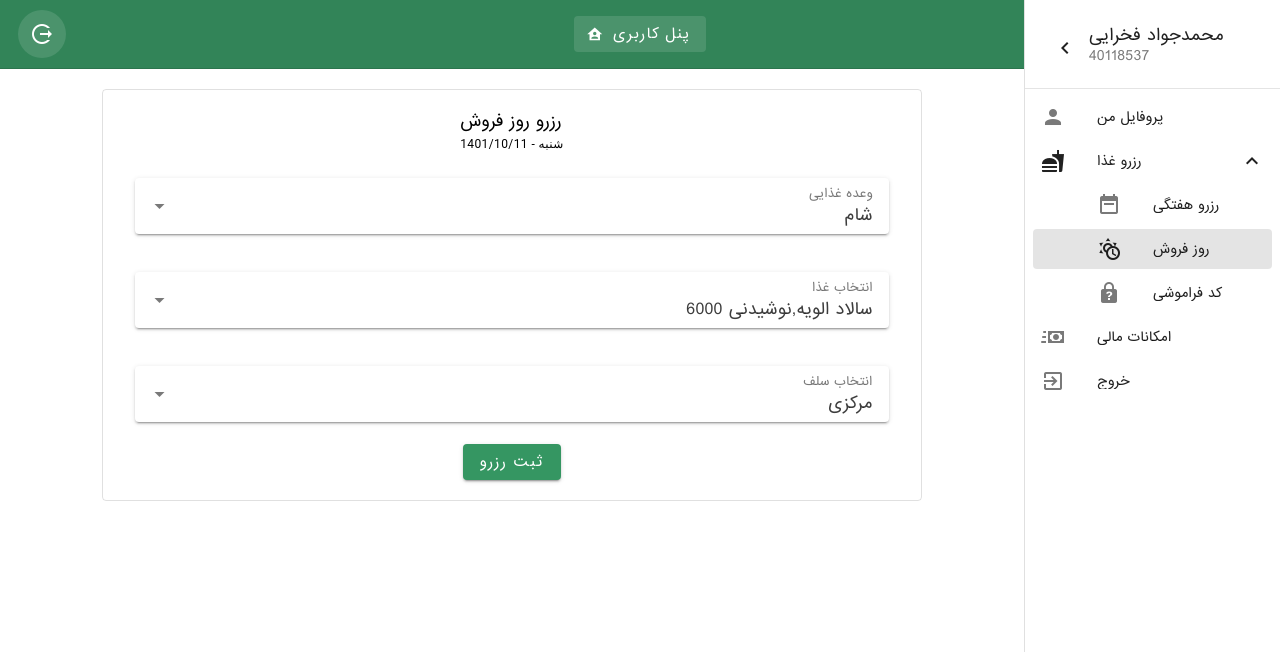
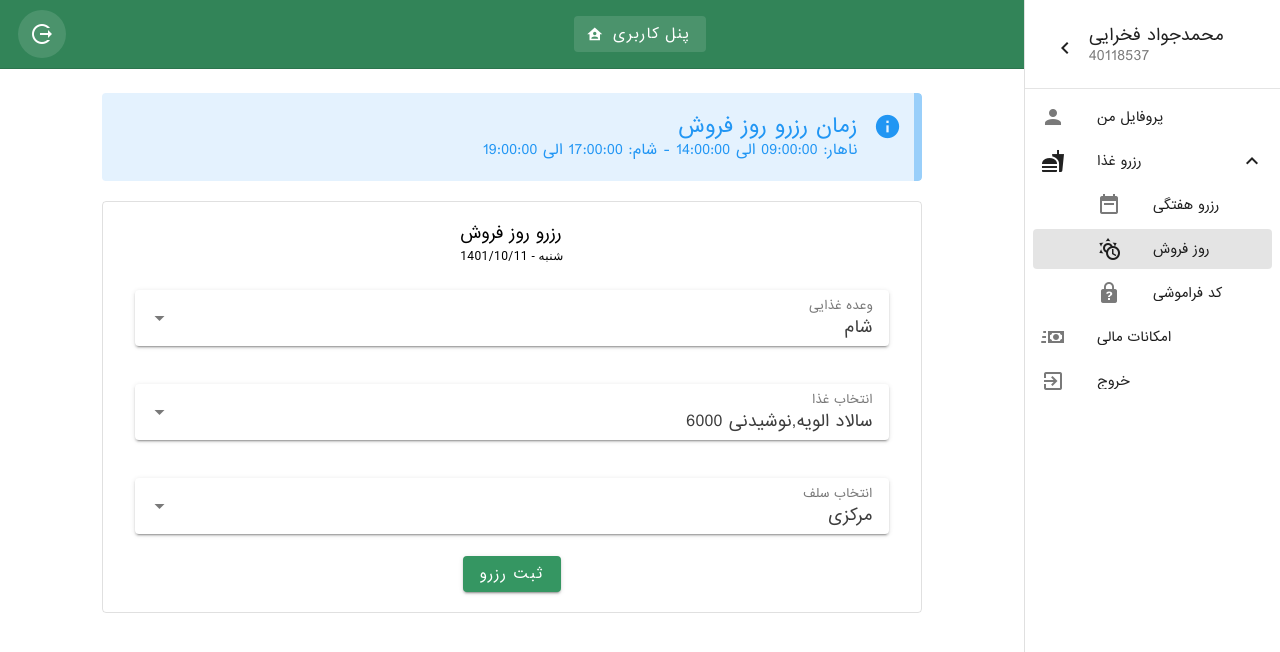
Before and after one commit to mamadjavaad/foodReservations, a Vue app: page /panel/dailyreserve in a window 1280 px wide. Shown: the top 652 px of the page. Built offline with nearby package versions, Linux system fonts and the light colour scheme.

Commit message:
update daily reserve page 🚀

```diff
--- a/src/views/UserPanel/DailyReserve.vue
+++ b/src/views/UserPanel/DailyReserve.vue
@@ -2,11 +2,17 @@
 import { ref } from 'vue'
 const chosenMeal = ref('شام')
 const chosenFood = ref('سالاد الویه,نوشیدنی 6000')
-const chosenRestaurant=ref('مرکزی')
+const chosenRestaurant = ref('مرکزی')
 </script>
 
 <template>
     <v-main class="d-flex flex-column w-100 flex-wrap align-center">
+        <div class="mt-6 reserve-card">
+            <v-alert class="text-body-2 pa-5" border="start" style="direction: rtl;" title="زمان رزرو روز فروش"
+                type="info" variant="tonal">
+                ناهار: 09:00:00 الی 14:00:00 - شام: 17:00:00 الی 19:00:00
+            </v-alert>
+        </div>
         <div class="reserve-card d-flex flex-column justify-center align-center mt-5 mx-5 pa-5 border rounded">
             <div class="mb-2">
                 <p> رزرو روز فروش </p>
@@ -14,21 +20,22 @@ const chosenRestaurant=ref('مرکزی')
             </div>
             <v-locale-provider locale="fa">
                 <v-select v-model="chosenMeal" class="w-100 px-3 pt-4 " label="وعده غذایی"
-                    :items="['صبحانه', 'نهار', 'شام']" variant="solo"></v-select>
+                    :items="[ 'نهار', 'شام']" variant="solo"></v-select>
                 <v-select v-model="chosenFood" class="w-100 px-3 pt-4 " label="انتخاب غذا"
                     :items="['کوکو سبزی,آش 6000', 'سالاد الویه,نوشیدنی 6000']" variant="solo"></v-select>
-                    <v-select v-model="chosenRestaurant" class="w-100 px-3 pt-4 " label="انتخاب سلف"
+                <v-select v-model="chosenRestaurant" class="w-100 px-3 pt-4 " label="انتخاب سلف"
                     :items="['موسوی', 'خلیج فارس', 'مرکزی']" variant="solo"></v-select>
                 <v-btn color="#359662">ثبت رزرو</v-btn>
 
-                </v-locale-provider>
+            </v-locale-provider>
         </div>
     </v-main>
 </template>
 <style scoped>
-.reserve-card{
-    width: 80% ;
+.reserve-card {
+    width: 80%;
 }
+
 @media screen and (max-width: 500px) {
     .reserve-card {
         width: 91% !important;
```
